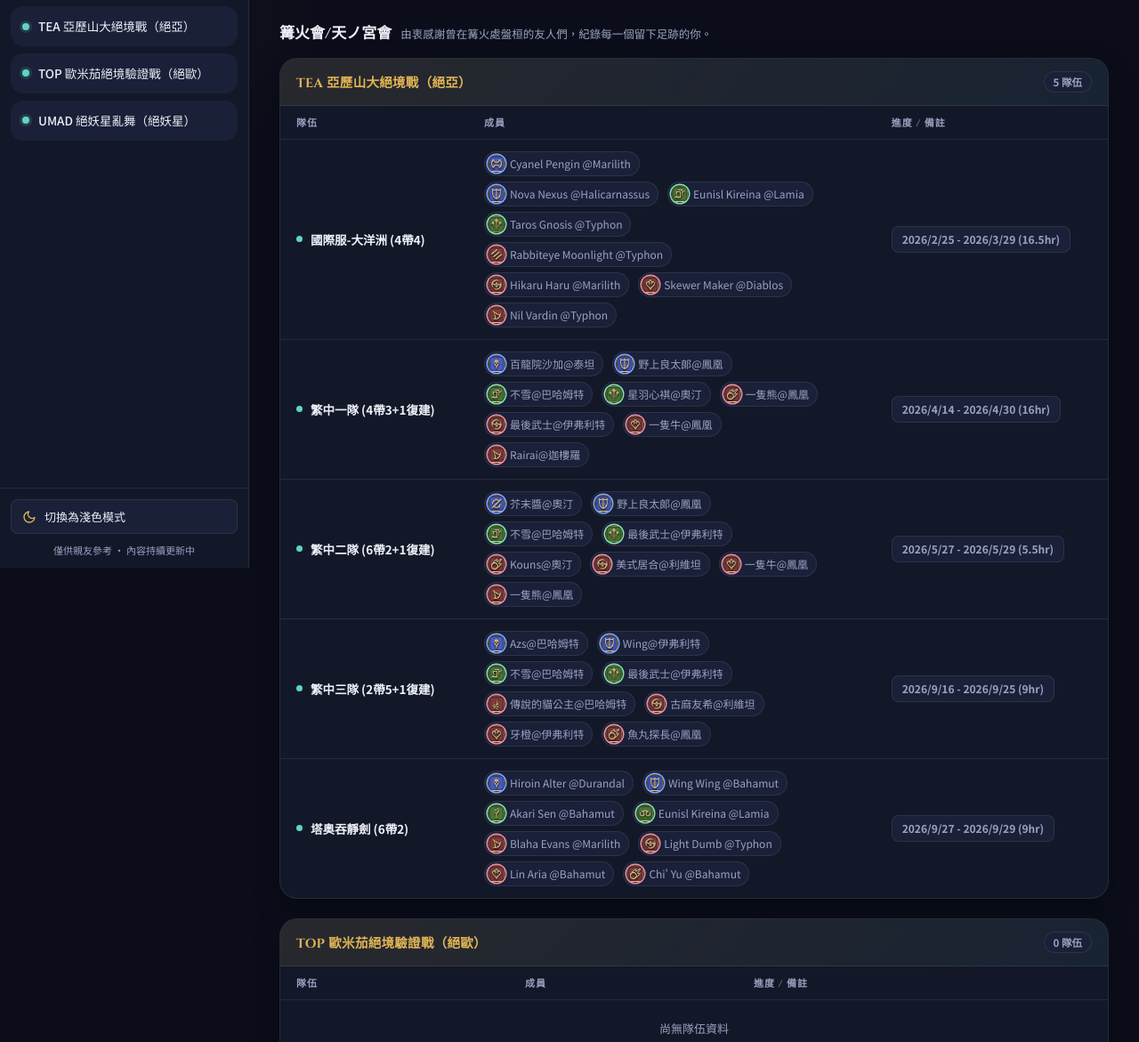
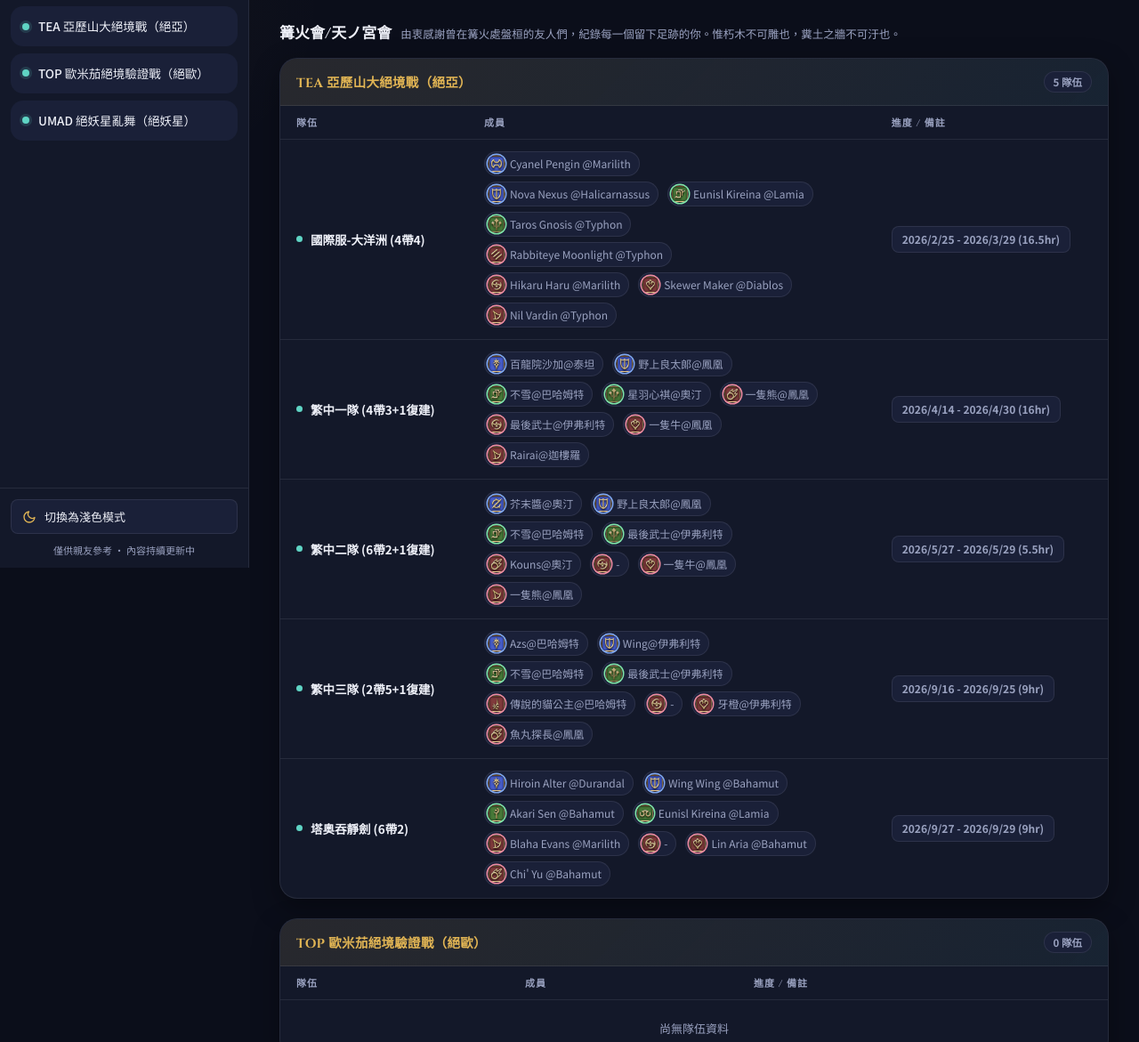
Before and after one commit to springbreezex/strat, a plain HTML site: page index.html in a window 1280 px wide. Shown: the part 162-1333 px from the top of the page at 89% size. Drawn offline with Linux system fonts and the light colour scheme.

Commit message:
Update index.html

```diff
--- a/index.html
+++ b/index.html
@@ -867,7 +867,7 @@
     <div id="leaderboard-wrap" class="content-panel">
       <div class="lb-section-head">
         <span class="lb-section-title">篝火會/天ノ宮會</span>
-        <span class="lb-section-sub">由衷感謝曾在篝火處盤桓的友人們，紀錄每一個留下足跡的你。</span>
+        <span class="lb-section-sub">由衷感謝曾在篝火處盤桓的友人們，紀錄每一個留下足跡的你。惟朽木不可雕也，糞土之牆不可汙也。</span>
       </div>
       <div id="leaderboard-list"></div>
     </div>
@@ -1238,7 +1238,7 @@ let data = {
 <tr><td><h2>7</h2></td><td>小藍會預備隨機讀條，隨機先後進行對前後90度扇形及左右90度扇形。<br><br><b>ヴァーティカルインプロージョン/Longitude:</b> 先打前後，再打左右<br><b>ホリゾンタルインプロージョン/Latitude:</b> 先打左右，再打前後<br><br>依次躲避即可。<br>躲避完後預備回到一開始誘導位置處理第二次{umad_dynamic_fluid_debuff}或{umad_entropy_debuff}</td><td><img src="assets/images/fight/ult-umad/p3-slide7a.png" data-case="打前後" width=400><img src="assets/images/fight/ult-umad/p3-slide7b.png" data-case="打左右" width=400></td></tr>
 <tr><td><h2>8</h2></td><td>除ST{job:umad_st}以外7人跟第一次一樣站位，<br>ST{job:umad_st}跟坦補組站即可。<br>如圖處理</td><td><img src="assets/images/fight/ult-umad/p3-slide8a.png" data-case="火長的情況" width=400><img src="assets/images/fight/ult-umad/p3-slide8b.png" data-case="水長的情況" width=400></td></tr>
 <tr><td><h2>9</h2></td><td>雙坦確保小黃小藍都在風水晶位置，<br>D3{job:umad_d3}去風水晶對側誘導小黃，待小黃開始讀條<b>Umbra Smash</b>後立刻回到人羣。<br><br>同時小丑會生成八個分身依次在正點或斜點開始衝刺，需要觀察位置及次序處理後續麻將機制。</td><td><img src="assets/images/fight/ult-umad/p3-slide9.png" width=400></td></tr>
-<tr><td><h2>10</h2></td><td>小藍會對八人造成擊退，玩家需要處理一開始{umad_tailwind_debuff}或{umad_headwind_debuff}debuff，否則擊退力度會雙倍並被擊退出場外。<br><br>{umad_headwind_debuff}:需要背對小藍<br>{umad_tailwind_debuff}:需要面向小藍</td><td><img src="assets/images/fight/ult-umad/p3-slide10.png" width=400></td></tr>
+<tr><td><h2>10</h2></td><td>小藍會對八人造成擊退，玩家需要處理一開始{umad_tailwind_debuff}或{umad_headwind_debuff}debuff，否則擊退力度會雙倍並被擊退出場外。<br><br>{umad_headwind_debuff}:需要背對小藍<br>{umad_tailwind_debuff}:需要面向小藍<br><br>同時坦克需要開LB3，擊退後八人分攤風傷害再預備回到麻將站位。</td><td><img src="assets/images/fight/ult-umad/p3-slide10.png" width=400></td></tr>
 <tr><td><h2>11</h2></td><td>如圖處理麻將。</td><td><img src="assets/images/fight/ult-umad/p3-slide11.png" width=400></td></tr>
 <tr><td><h2>12</h2></td><td>麻將後，小藍會再次對最近一名玩家造成兩次死刑傷害，<br>由MT{job:umad_mt}無敵處理。</td><td><img src="assets/images/fight/ult-umad/p3-slide12.png" width=400></td></tr>
 <tr><td><h2>13</h2></td><td>小黃小黑會在最後再次分別給最近四名玩家debuff({umad_epic_hero_debuff}及{umad_fated_hero_debuff})，與開場分配一樣。<br><br><b>小黃誘導:</b> MT{job:umad_mt},H1{job:umad_h1},D1{job:umad_d1},D2{job:umad_d2}<br><b>小藍誘導:</b> ST{job:umad_st},H2{job:umad_h2},D3{job:umad_d3},D4{job:umad_d4}<br></td><td><img src="assets/images/fight/ult-umad/p3-slide13.png" width=400></td></tr>
@@ -1356,7 +1356,7 @@ const teamsData = {
       players: [
         { job: 'gnb', name: '芥末醬@奧汀' }, { job: 'pld', name: '野上良太郎@鳳凰' },
         { job: 'ast', name: '不雪@巴哈姆特' }, { job: 'sge', name: '最後武士@伊弗利特' },
-        { job: 'blm', name: 'Kouns@奧汀' }, { job: 'sam', name: '美式居合@利維坦' },
+        { job: 'blm', name: 'Kouns@奧汀' }, { job: 'sam', name: '-' },
         { job: 'dnc', name: '一隻牛@鳳凰' }, { job: 'smn', name: '一隻熊@鳳凰' },
       ]
     },
@@ -1366,7 +1366,7 @@ const teamsData = {
       players: [
         { job: 'drk', name: 'Azs@巴哈姆特' }, { job: 'pld', name: 'Wing@伊弗利特' },
         { job: 'ast', name: '不雪@巴哈姆特' }, { job: 'sge', name: '最後武士@伊弗利特' },
-        { job: 'rdm', name: '傳說的貓公主@巴哈姆特' }, { job: 'sam', name: '古麻友希@利維坦' },
+        { job: 'rdm', name: '傳說的貓公主@巴哈姆特' }, { job: 'sam', name: '-' },
         { job: 'dnc', name: '牙橙@伊弗利特' }, { job: 'blm', name: '魚丸探長@鳳凰' },
       ]
     },
@@ -1376,7 +1376,7 @@ const teamsData = {
       players: [
         { job: 'drk', name: 'Hiroin Alter @Durandal' }, { job: 'pld', name: 'Wing Wing @Bahamut' },
         { job: 'whm', name: 'Akari Sen @Bahamut' }, { job: 'sch', name: 'Eunisl Kireina @Lamia' },
-        { job: 'smn', name: 'Blaha Evans @Marilith' }, { job: 'sam', name: 'Light Dumb @Typhon' },
+        { job: 'smn', name: 'Blaha Evans @Marilith' }, { job: 'sam', name: '-' },
         { job: 'dnc', name: 'Lin Aria @Bahamut' }, { job: 'blm', name: "Chi' Yu @Bahamut" },
       ]
     },
```
